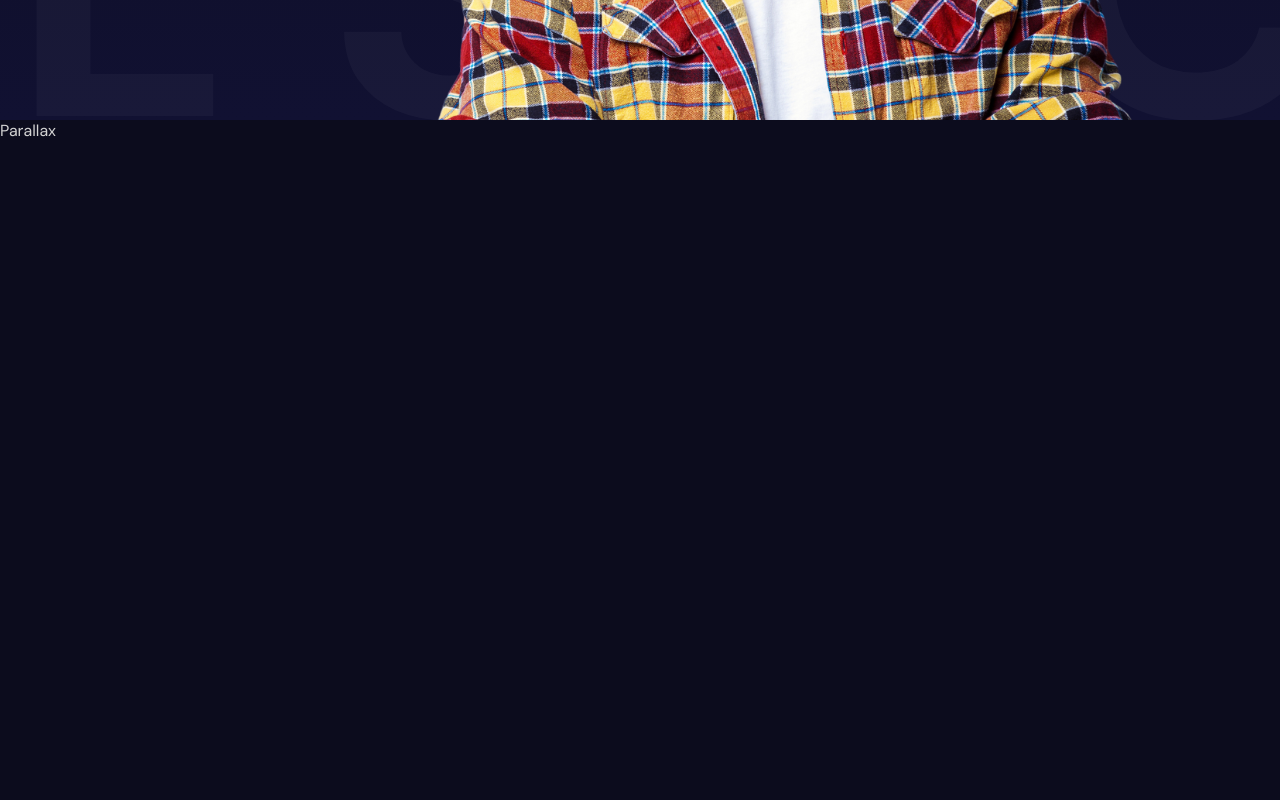
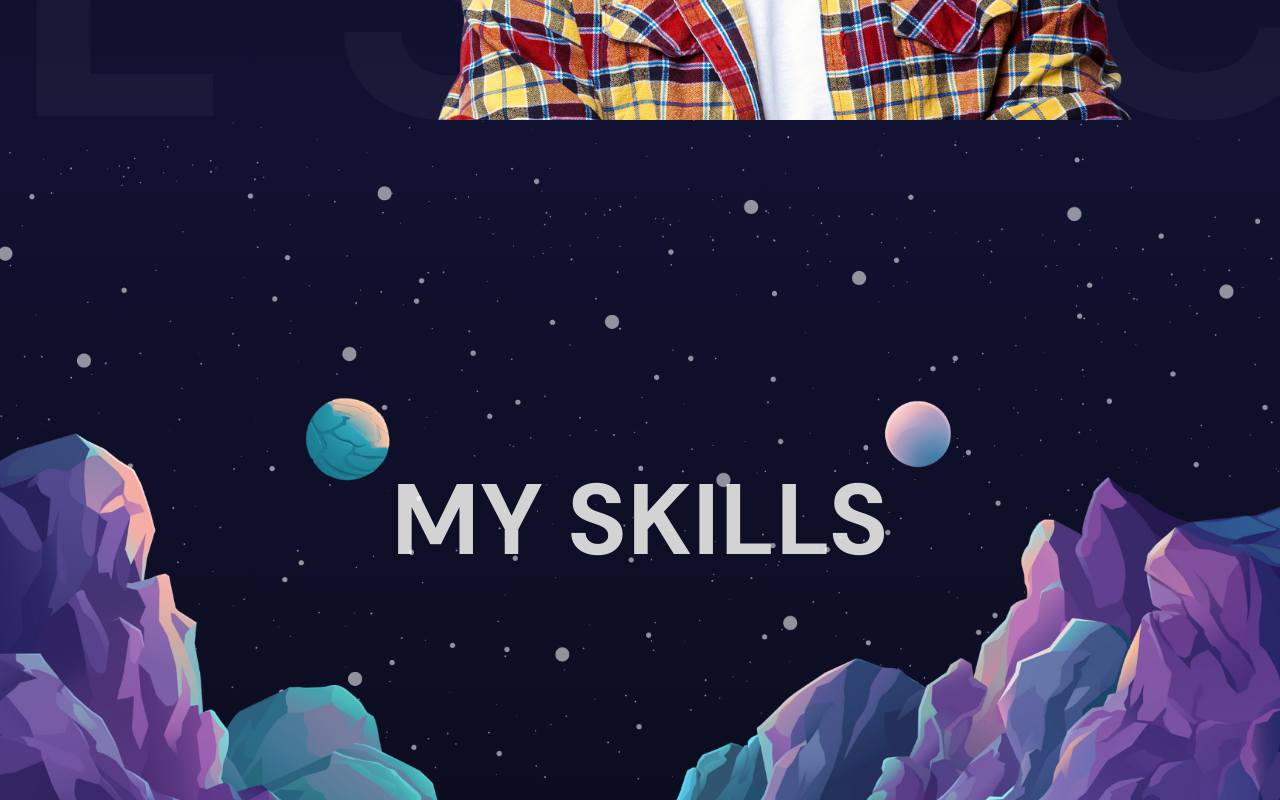
Before and after one commit to anupw19/Portfolio, a React (Vite) app: page / in a window 1280 px wide. Shown: the part 680-1480 px from the top of the page. Built offline with nearby package versions, Linux system fonts and the light colour scheme.

Commit message:
added parallax directory

```diff
--- a/src/App.jsx
+++ b/src/App.jsx
@@ -1,6 +1,7 @@
 import "./app.scss";
 import Hero from "./components/hero/hero";
 import Navbar from "./components/navbar/navbar";
+import Parallax from "./components/parallax/parallax";
 
 const App = () => {
   return <div>
@@ -8,9 +9,9 @@
       <Navbar />
       <Hero />
     </section>
-    <section id="Services">Parallax</section>
-    <section>Services</section>
-    <section id="Portfolio">Parallax</section>
+    <section id="skills"><Parallax type="skills"/></section>
+    <section>SKILLS</section>
+    <section id="Portfolio"><Parallax type="portfolio"/></section>
     <section>Portfolio1</section>
     <section>Portfolio2</section>
     <section>Portfolio3</section>
--- /dev/null
+++ b/src/components/parallax/parallax.jsx
@@ -0,0 +1,45 @@
+import React, { useRef } from "react";
+import "./parallax.scss";
+import { motion, useScroll, useTransform } from "framer-motion";
+
+const Parallax = ({ type }) => {
+  const ref = useRef();
+
+  const { scrollYProgress } = useScroll({
+    target: ref,
+    offset: ["start start", "end start"],
+  });
+
+  const yBg = useTransform(scrollYProgress, [0, 1], ["0%", "100%"]);
+  const yText = useTransform(scrollYProgress, [0, 1], ["0%", "500%"]);
+
+  return (
+    <div
+      className="parallax"
+      ref={ref}
+      style={{
+        background:
+          type === "skills"
+            ? "linear-gradient(180deg,#111132,#0c0c1d)"
+            : "linear-gradient(180deg,#111132,#505064)",
+      }}
+    >
+      <motion.h1 style={{ y: yText }}>
+        {type === "skills" ? "MY SKILLS" : "MY PROJECTS"}
+      </motion.h1>
+      <motion.div className="mountains"></motion.div>
+      <motion.div
+        className="planets"
+        style={{
+            y: yBg,
+            backgroundImage: `url(${
+                type==="skills" ? "/planets.png":"/sun.png"
+            })`,
+        }}
+        ></motion.div>
+      <motion.div style={{ x: yBg }} className="stars"></motion.div>
+    </div>
+  );
+};
+
+export default Parallax;
--- /dev/null
+++ b/src/components/parallax/parallax.scss
@@ -0,0 +1,44 @@
+.parallax{
+    width: 100%;
+    height: 100%;
+    position:relative;
+    display: flex;
+    justify-content: center;
+    align-items: center;
+    overflow: hidden;
+
+
+    h1{
+        font-size: 100px;
+    }
+
+    .mountains{
+        background-image: url("/mountains.png");
+        background-size: cover;
+        background-position: bottom;
+        width:100%;
+        height: 100%;
+        position:absolute;
+        z-index:3;
+    }
+
+    .planets{
+        background-image: url("/planets.png");
+        background-size: cover;
+        background-position: bottom;
+        width:100%;
+        height: 100%;
+        position:absolute;
+        z-index:2;
+    }
+
+    .stars{
+        background-image: url("/stars.png");
+        background-size: cover;
+        background-position: bottom;
+        width:100%;
+        height: 100%;
+        position:absolute;
+        z-index:1;
+    }
+}
--- a/src/components/sidebar/sidebar.scss
+++ b/src/components/sidebar/sidebar.scss
@@ -7,6 +7,7 @@
     color: black;
     .bg{
         position: fixed;
+        z-index: 999;
         top: 0;
         left: 0;
         bottom: 0;
@@ -30,6 +31,7 @@
     }
 
     button{
+        z-index: 999;
         width: 50px;
         height: 50px;
         position: fixed;
```
